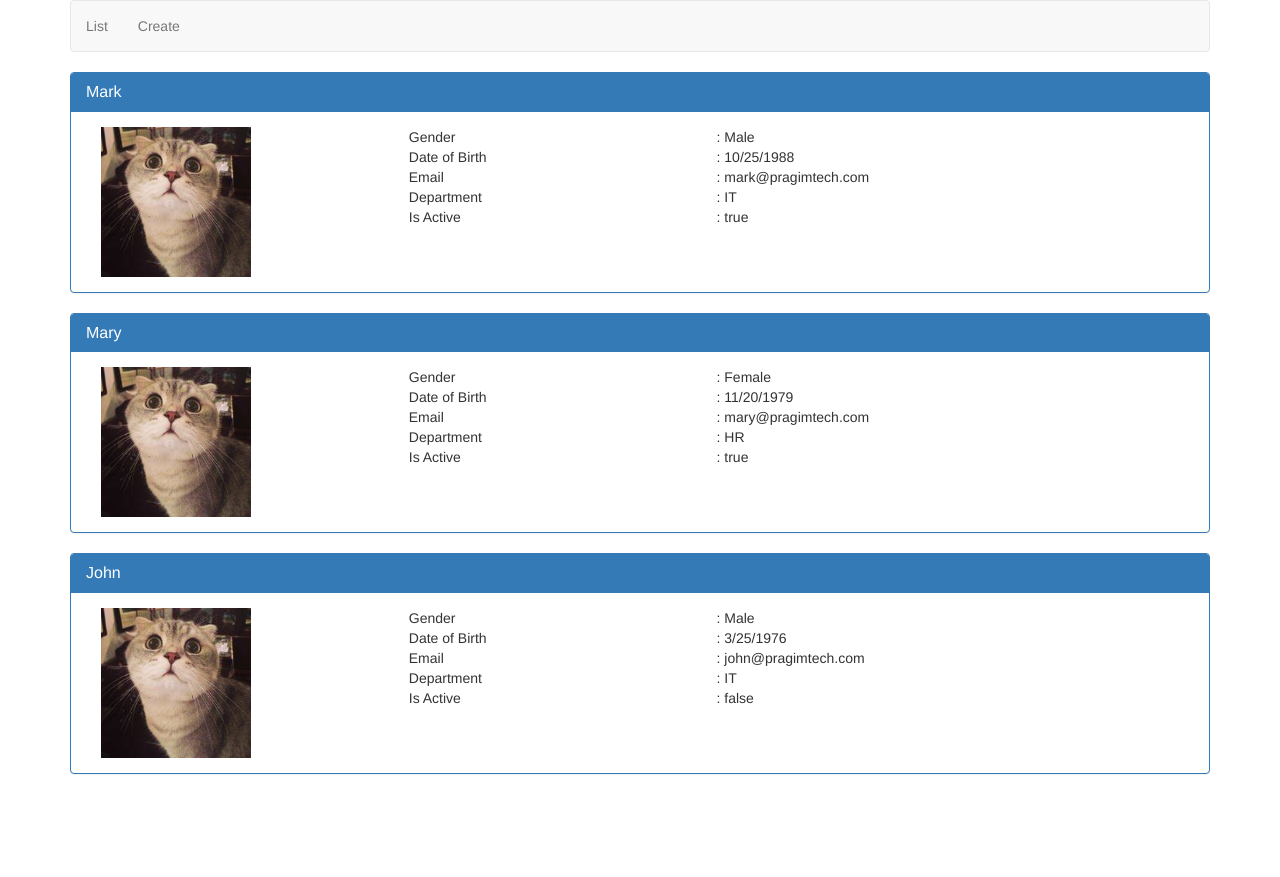
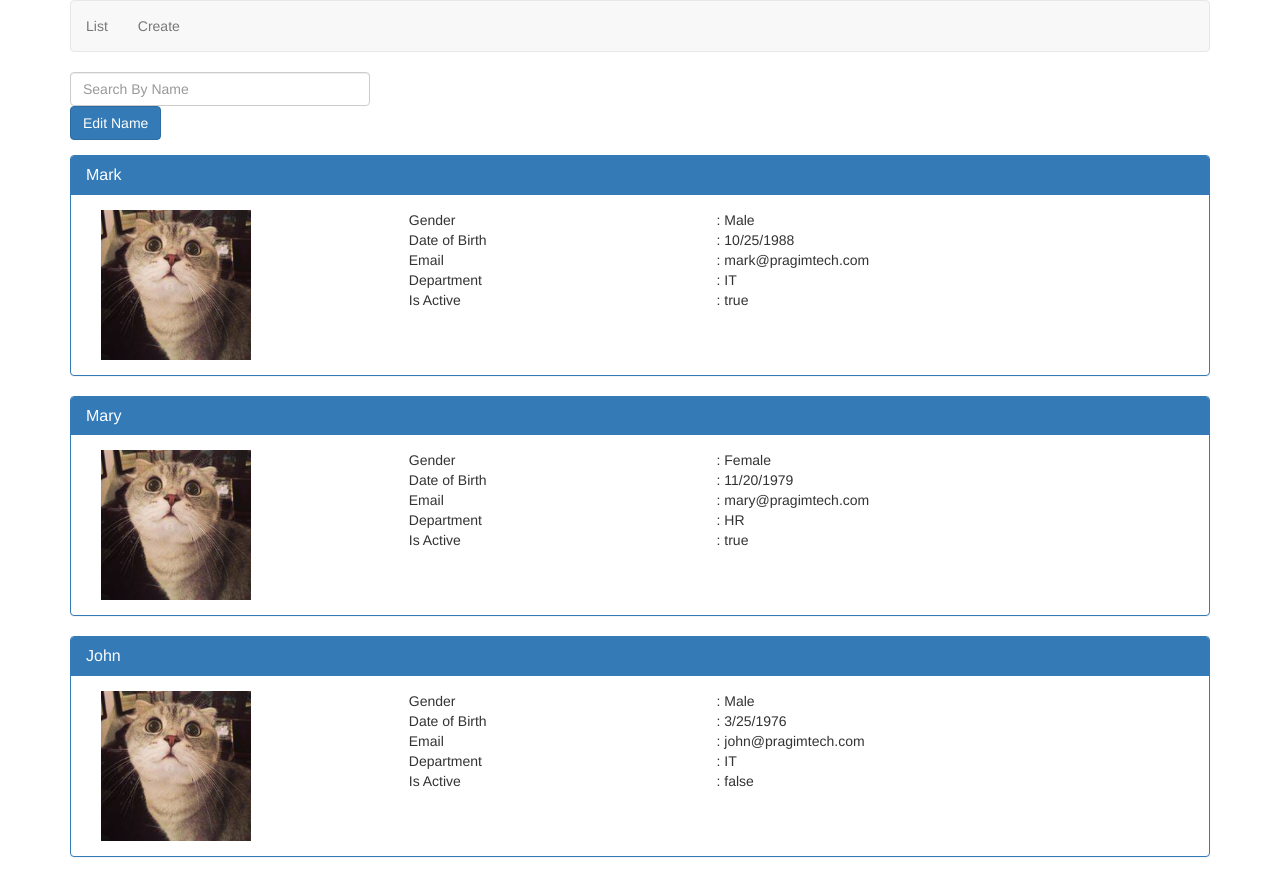
Before and after one commit to trungtrong/Angular-CRUD-Example, an Angular app: page /list in a window 1280 px wide. Before the commit the page ends 800 px from the top, so only its background shows below. Built offline with nearby package versions, Linux system fonts and the light colour scheme.

Commit message:
filtering employees

```diff
--- a/src/app/employees/employee-list/employee-list.component.html
+++ b/src/app/employees/employee-list/employee-list.component.html
@@ -1,4 +1,15 @@
-<div class="panel panel-primary" *ngFor="let employee of employees">
+<div class="form-group">
+  <input type="text" class="form-control" placeholder="Search By Name"
+    style="width: 300px" [(ngModel)]="searchTerm" />
+  <button type="button" class="btn btn-primary"
+      (click)="changeEmployeeName()">
+    Edit Name
+  </button>
+</div>
+
+
+<div class="panel panel-primary"
+    *ngFor="let employee of filteredEmployees">
 
   <div class="panel-heading">
     <h3 class="panel-title">{{ employee.name }}</h3>
--- a/src/app/employees/employee-list/employee-list.component.ts
+++ b/src/app/employees/employee-list/employee-list.component.ts
@@ -7,12 +7,45 @@ import { EmployeeService } from '../employee.service';
   templateUrl: './employee-list.component.html',
   styleUrls: ['./employee-list.component.css']
 })
-export class EmployeeListComponent {
+export class EmployeeListComponent implements OnInit {
+  employees: Employee[];
+
+  // data filtering in Angular component
+  // using it to print fitlered list once we type in search field
+  filteredEmployees: Employee[];
+
+  // tslint:disable-next-line: variable-name
+  private _searchTerm: string;
+
+  // We are binding to this property in the NgModel directive
+  get searchTerm(): string {
+    return this._searchTerm;
+  }
+
+  set searchTerm(value: string) {
+    this._searchTerm = value;
+    this.filteredEmployees = this.filterEmployees(value);
+  }
+
   constructor(private employeeService: EmployeeService) {
   }
 
-  get employees() {
-    return this.employeeService.getEmployees();
+  ngOnInit() {
+    this.employees = this.employeeService.getEmployees();
+    // shadow employees array
+    this.filteredEmployees = this.employees;
   }
 
+  filterEmployees(searchString: string) {
+    // Using employees array to filter
+    // purpose: employees is consistent with all employees
+    return this.employees.filter(employee =>
+      employee.name.toLowerCase().indexOf(searchString.toLowerCase()) !== -1 );
+  }
+
+  changeEmployeeName() {
+    this.employees[0].name = 'Jordan';
+    // apply filter logic
+    this.filteredEmployees = this.filterEmployees(this.searchTerm);
+  }
 }
```
